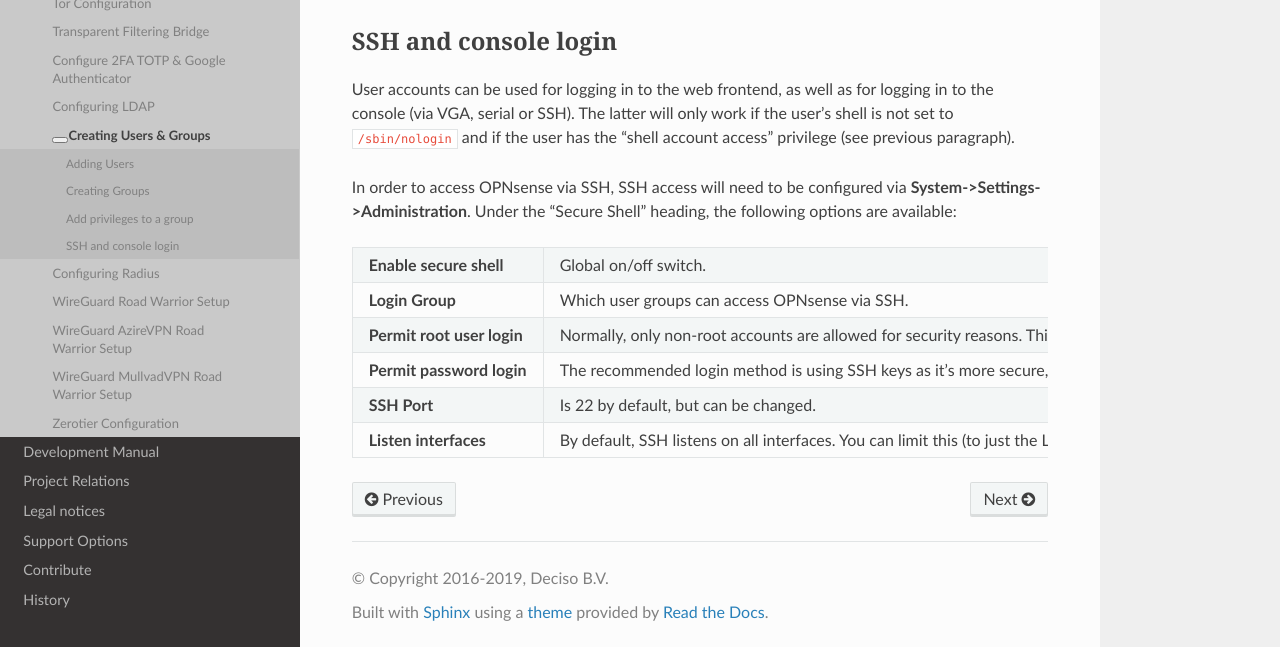
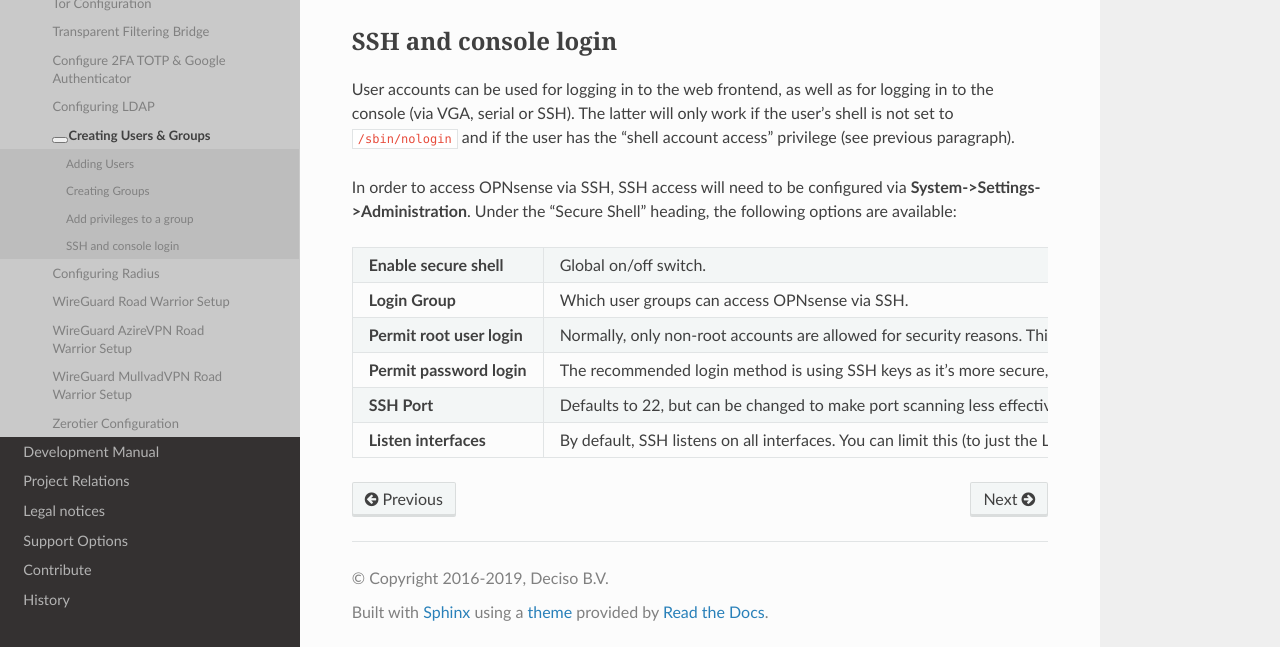
Before and after one commit to opnsense/docs, a Sphinx documentation site: the page built from source/manual/how-tos/user-local.rst, in a window 1280 px wide and 900 px high, scrolled down 2010 px, cut to the strip 253-900 px from the top of the window. Built offline with Sphinx 7.4.7 and the Read the Docs theme 2.0.0, drawn with Linux system fonts in a browser that asks for light colours; nearby versions of some CDN libraries; some web fonts are replaced; library files that are not in the unit come from our copies.

Commit message:
Update user-local.rst

```diff
--- a/source/manual/how-tos/user-local.rst
+++ b/source/manual/how-tos/user-local.rst
@@ -69,7 +69,7 @@ Under the "Secure Shell" heading, the following options are available:
                               This option enables root login.
  **Permit password login**    The recommended login method is using SSH keys as it's more secure,
                               but this option will also enable password logins.
- **SSH Port**                 Is 22 by default, but can be changed.
+ **SSH Port**                 Defaults to 22, but can be changed to make port scanning less effective.
  **Listen interfaces**        By default, SSH listens on all interfaces. You can limit this
                               (to just the LAN, for example) for additional security
                               at the cost of availability.
```
